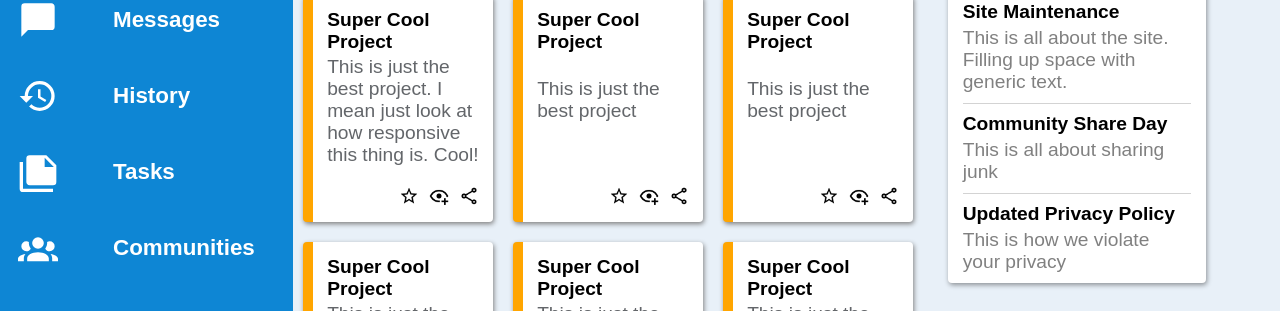
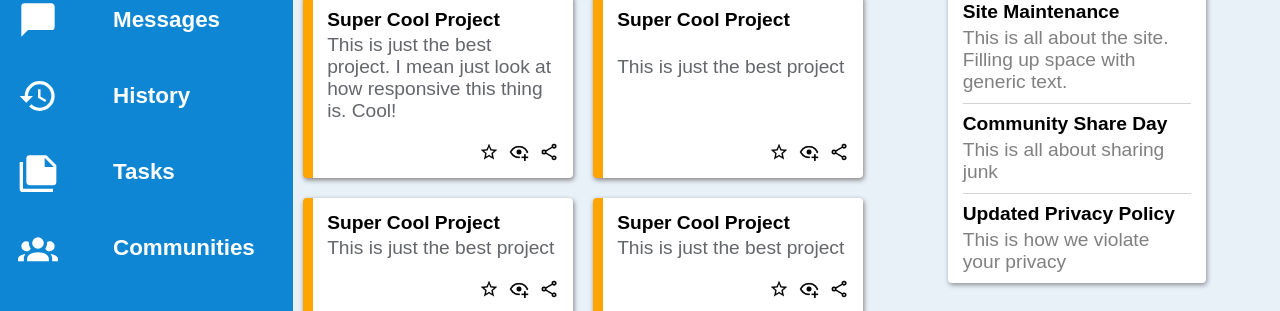
Before and after one commit to j-winston/Admin-Dashboard, a plain HTML site: page index.html in a window 1280 px wide. Shown: the part 235-546 px from the top of the page. Drawn offline with Linux system fonts and the light colour scheme.

Commit message:
fix sizing issue

```diff
--- a/style.css
+++ b/style.css
@@ -226,7 +226,7 @@ h4 {
 
         .project-container__cards {
             display: grid;
-            grid-template-columns: repeat(auto-fill, minmax(110px, 190px));
+            grid-template-columns: repeat(auto-fill, minmax(250px, 270px));
             gap: 20px;
 
         }
```
